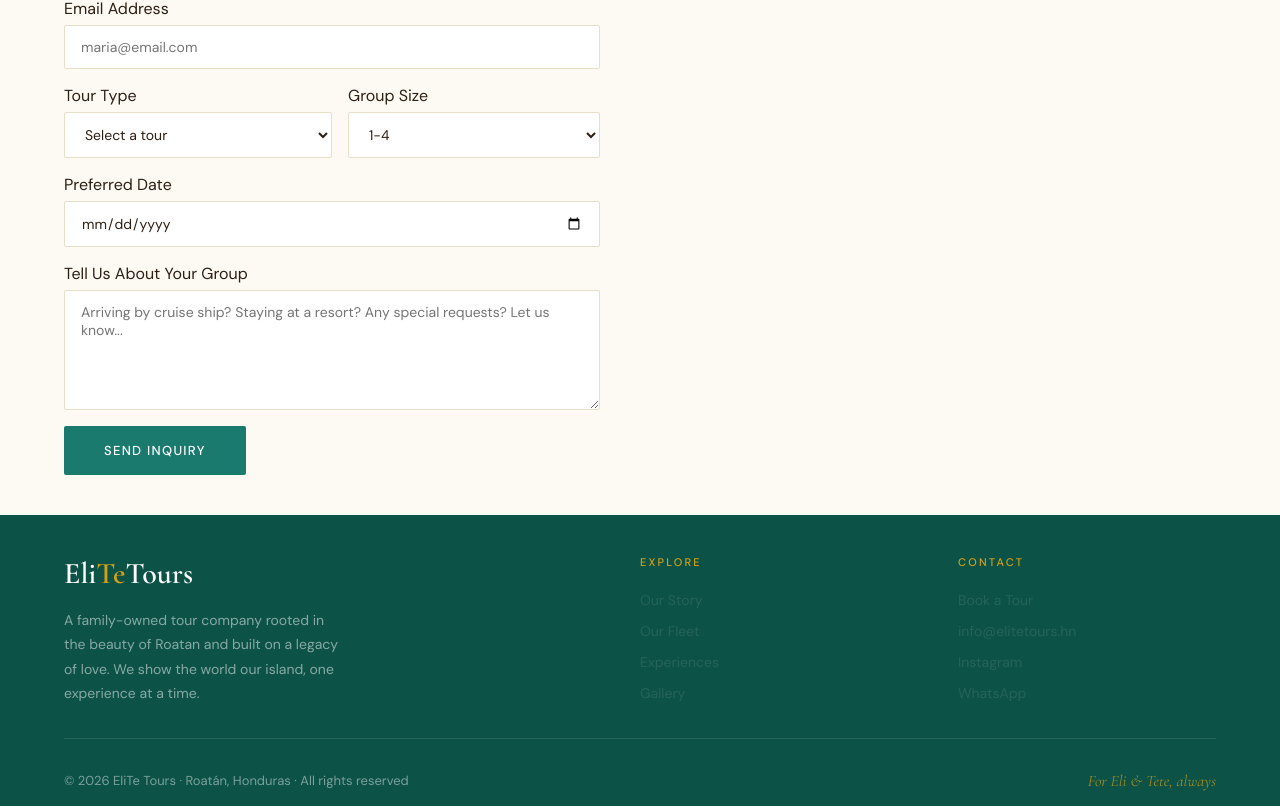
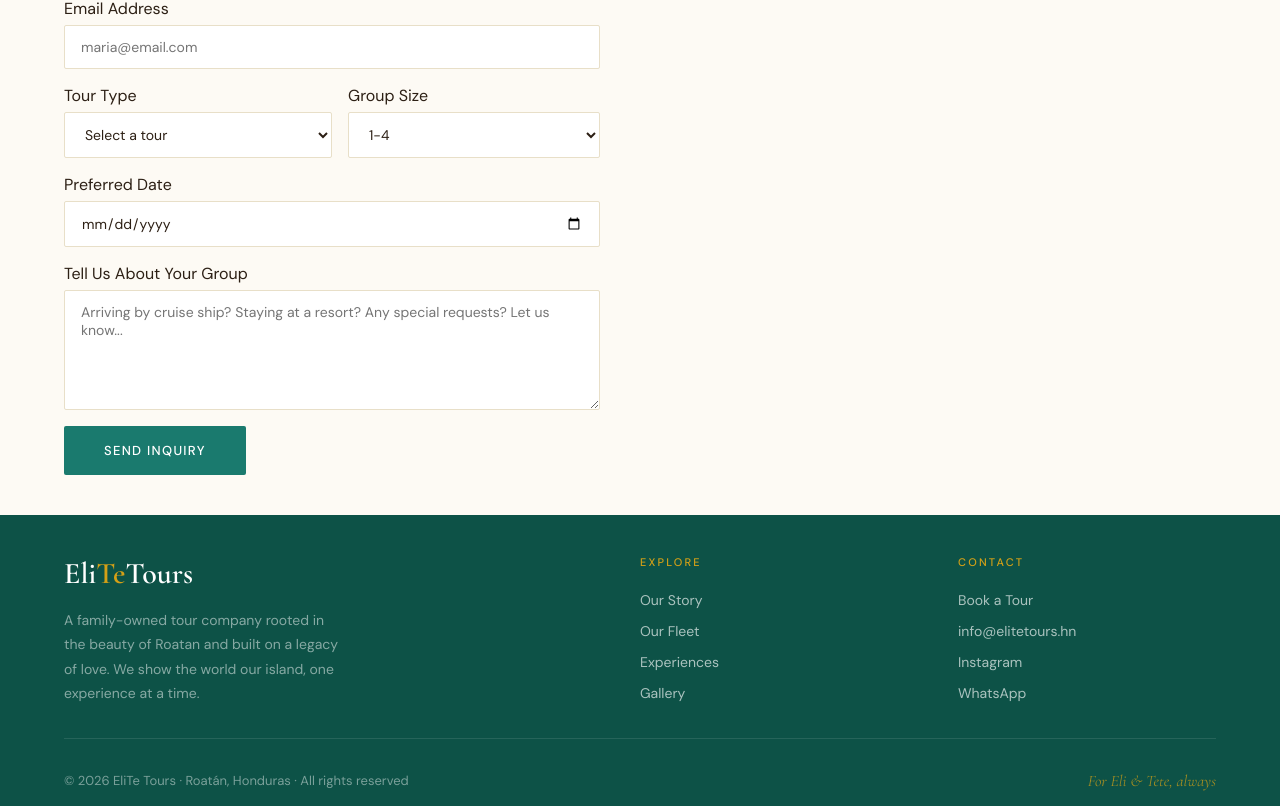
Before and after one commit to ShaniceS13/elite-tours, a React (Vite) app: page / in a window 1280 px wide. Shown: the part 6434-7240 px from the top of the page. Built offline with nearby package versions, Linux system fonts and the light colour scheme.

Commit message:
Fix activity builder bugs and footer link visibility

```diff
--- a/src/components/Experience.jsx
+++ b/src/components/Experience.jsx
@@ -15,7 +15,7 @@ export default function Experiences() {
         selectedActivities.filter((a) => a.id !== activity.id),
       );
     } else {
-      setSelectedActivities([...selectedActivities, acivity]);
+      setSelectedActivities([...selectedActivities, activity]);
     }
   };
 
@@ -103,12 +103,12 @@ export default function Experiences() {
       {/*Build Your Own */}
       {activeTier === "builder" && (
         <div className="builder-wrap">
-          <div className="builder-grip">
+          <div className="builder-grid">
             {activities.map((activity) => (
               <div
                 key={activity.id}
                 className={`activity-card ${isSelected(activity) ? "selected" : ""}`}
-                onClick={() => toggleActivity}
+                onClick={() => toggleActivity(activity)}
               >
                 <div className="activity-check">✓</div>
                 <div className="activity-name">{activity.name}</div>
--- a/src/styles/Footer.css
+++ b/src/styles/Footer.css
@@ -54,7 +54,7 @@
 
 .footer-col ul a {
   font-size: 14px;
-  color: rgba(255, 255, 255, 0.1);
+  color: rgba(255, 255, 255, 0.65);
   text-decoration: none;
   transition: color 0.2s;
 }
```
